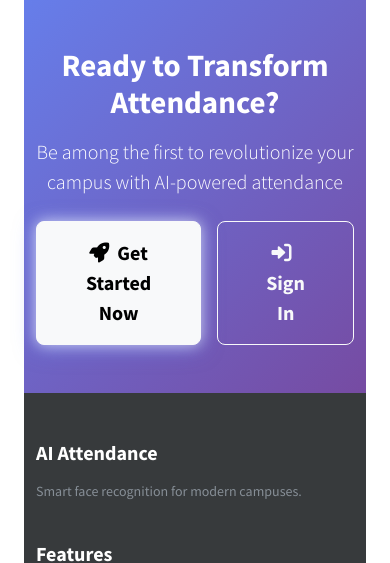
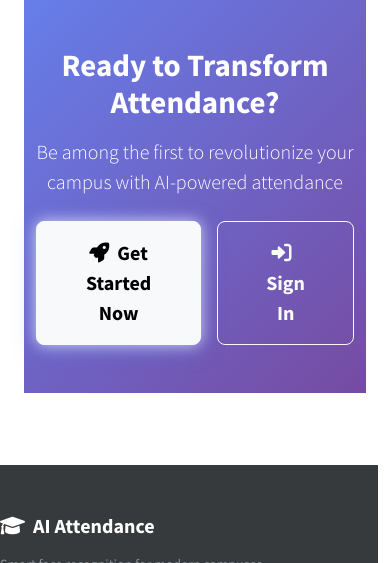
Before and after one commit to Saadalikhan8055/ai_attendance_online, a Flask app: page / in a window 390 px wide. Shown: the part 5937-6500 px from the top of the page. Run offline with Flask 3, Linux system fonts and the light colour scheme.

Commit message:
Fix: Optimize dependencies for deployment and fix duplicate footer
- Replace opencv-python with opencv-python-headless to reduce memory usage
- Update face_recognition to v1.4.0 for better pre-built wheel support
- Remove duplicate footer from index.html template
- Update footer styling in base.html for full-width responsive layout
- Add body flexbox layout to ensure footer sticks to bottom
- Improve requirements.txt for Render deployment

```diff
--- a/templates/base.html
+++ b/templates/base.html
@@ -235,8 +235,8 @@
   </div>
 
   <!-- Footer -->
-  <footer class="bg-dark text-white mt-5 py-5 border-top border-secondary">
-    <div class="container">
+  <footer class="bg-dark text-white mt-5 py-5 border-top border-secondary w-100">
+    <div class="container-fluid">
       <div class="row g-4 mb-4">
         <!-- About -->
         <div class="col-md-3">
@@ -371,6 +371,24 @@
     .social-icon-footer.twitter:hover { background: #1da1f2; }
     .social-icon-footer.linkedin:hover { background: #0077b5; }
     .social-icon-footer.youtube:hover { background: #ff0000; }
+
+    /* Full-width Footer Styling */
+    footer {
+      margin-left: -12px;
+      margin-right: -12px;
+      width: calc(100% + 24px);
+      margin-top: auto;
+    }
+
+    body {
+      display: flex;
+      flex-direction: column;
+      min-height: 100vh;
+    }
+
+    .container.p-4 {
+      flex: 1;
+    }
   </style>
 
   <script src="https://cdn.jsdelivr.net/npm/bootstrap@5.3.0/dist/js/bootstrap.bundle.min.js"></script>
--- a/templates/index.html
+++ b/templates/index.html
@@ -355,46 +355,6 @@
         </div>
     </div>
 </section>
-
-<!-- Footer -->
-<footer class="bg-dark text-white py-5">
-    <div class="container">
-        <div class="row g-4">
-            <div class="col-md-3">
-                <h5 class="fw-bold mb-3">AI Attendance</h5>
-                <p class="small text-muted">Smart face recognition for modern campuses.</p>
-            </div>
-            <div class="col-md-3">
-                <h5 class="fw-bold mb-3">Features</h5>
-                <ul class="list-unstyled small">
-                    <li><a href="#features" class="text-muted text-decoration-none">Face Enrollment</a></li>
-                    <li><a href="#features" class="text-muted text-decoration-none">Live Capture</a></li>
-                    <li><a href="#features" class="text-muted text-decoration-none">Reports</a></li>
-                </ul>
-            </div>
-            <div class="col-md-3">
-                <h5 class="fw-bold mb-3">Support</h5>
-                <ul class="list-unstyled small">
-                    <li><a href="#" class="text-muted text-decoration-none">Documentation</a></li>
-                    <li><a href="#" class="text-muted text-decoration-none">FAQ</a></li>
-                    <li><a href="#" class="text-muted text-decoration-none">Contact Us</a></li>
-                </ul>
-            </div>
-            <div class="col-md-3">
-                <h5 class="fw-bold mb-3">Follow Us</h5>
-                <div class="social-icons">
-                    <a href="#" class="text-muted me-3"><i class="fab fa-facebook fa-lg"></i></a>
-                    <a href="#" class="text-muted me-3"><i class="fab fa-twitter fa-lg"></i></a>
-                    <a href="#" class="text-muted"><i class="fab fa-linkedin fa-lg"></i></a>
-                </div>
-            </div>
-        </div>
-        <hr class="bg-secondary mt-4 mb-3">
-        <div class="text-center small text-muted">
-            <p>&copy; 2026 Smart Campus Attendance. All rights reserved.</p>
-        </div>
-    </div>
-</footer>
 
 <!-- JavaScript for animations and counters -->
 <script>
```
Also changed, not shown: requirements.txt (+7 -6 lines).
